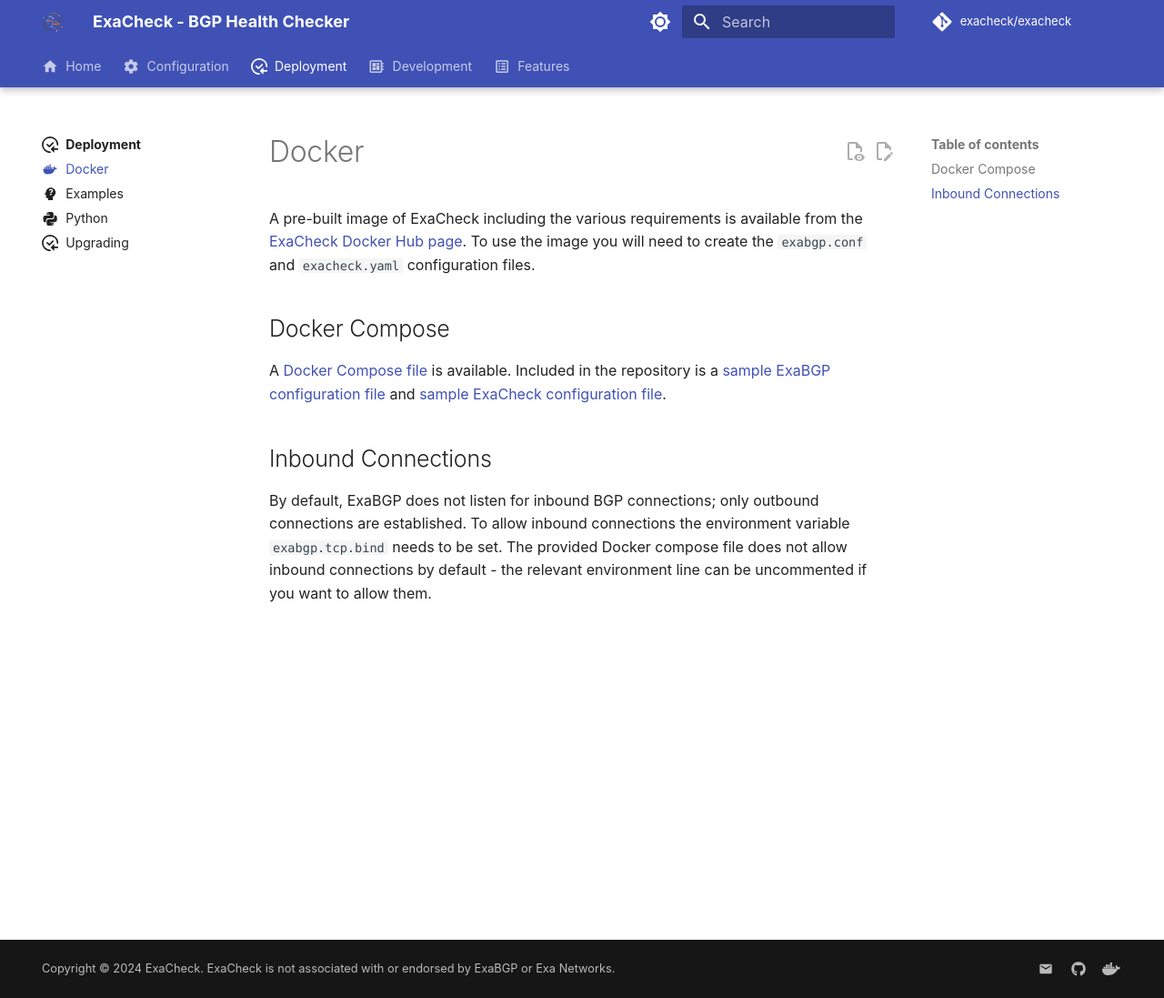
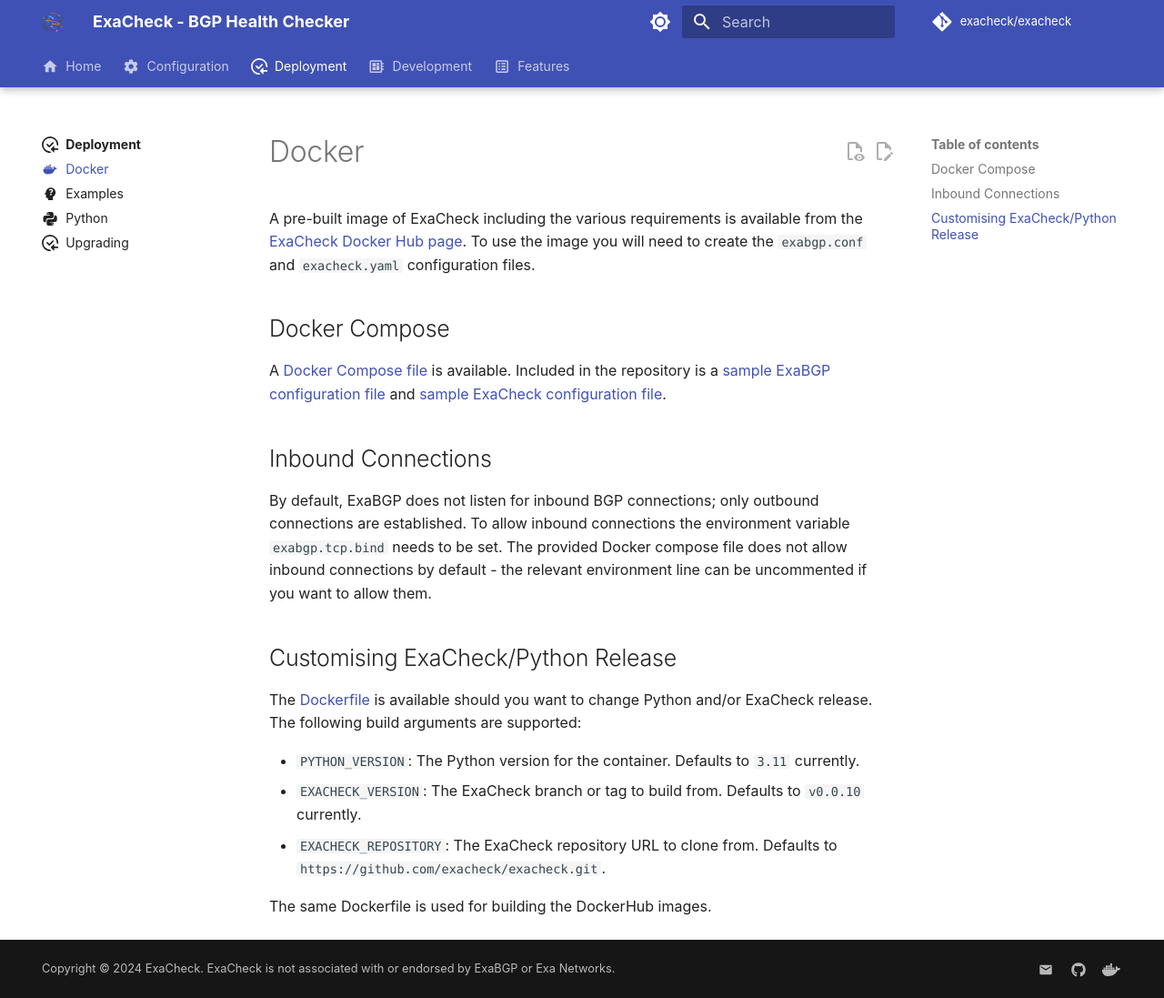
Before and after one commit to exacheck/exacheck-website, an MkDocs documentation site: the page built from docs/deployment/docker.md, in a window 1280 px wide and 1097 px high. Shown: the whole window at 91% size. Built offline with MkDocs 1.6.1 and Material for MkDocs 9.7.7, drawn with Linux system fonts in a browser that asks for light colours; comment, search, counter and statistics services are not loaded.

Commit message:
add notes for Docker image building

```diff
--- a/docs/deployment/docker.md
+++ b/docs/deployment/docker.md
@@ -14,7 +14,18 @@
 
 By default, ExaBGP does not listen for inbound BGP connections; only outbound connections are established. To allow inbound connections the environment variable `exabgp.tcp.bind` needs to be set. The provided Docker compose file does not allow inbound connections by default - the relevant environment line can be uncommented if you want to allow them.
 
+## Customising ExaCheck/Python Release
+
+The [Dockerfile][ExaCheck Dockerfile] is available should you want to change Python and/or ExaCheck release. The following build arguments are supported:
+
+* `PYTHON_VERSION`: The Python version for the container. Defaults to `3.11` currently.
+* `EXACHECK_VERSION`: The ExaCheck branch or tag to build from. Defaults to `v0.0.10` currently.
+* `EXACHECK_REPOSITORY`: The ExaCheck repository URL to clone from. Defaults to `https://github.com/exacheck/exacheck.git`.
+
+The same Dockerfile is used for building the DockerHub images.
+
 [ExaCheck Docker Compose File]: https://github.com/exacheck/exacheck/blob/main/docker/docker-compose.yaml
+[ExaCheck Dockerfile]: https://github.com/exacheck/exacheck/blob/main/docker/Dockerfile
 [ExaBGP Example Configuration File]: https://github.com/exacheck/exacheck/blob/main/docker/exabgp.conf
 [ExaCheck Example Configuration File]: https://github.com/exacheck/exacheck/blob/main/docker/exacheck.yaml
 [ExaCheck Docker Hub]: https://hub.docker.com/r/exacheck/exacheck
```
